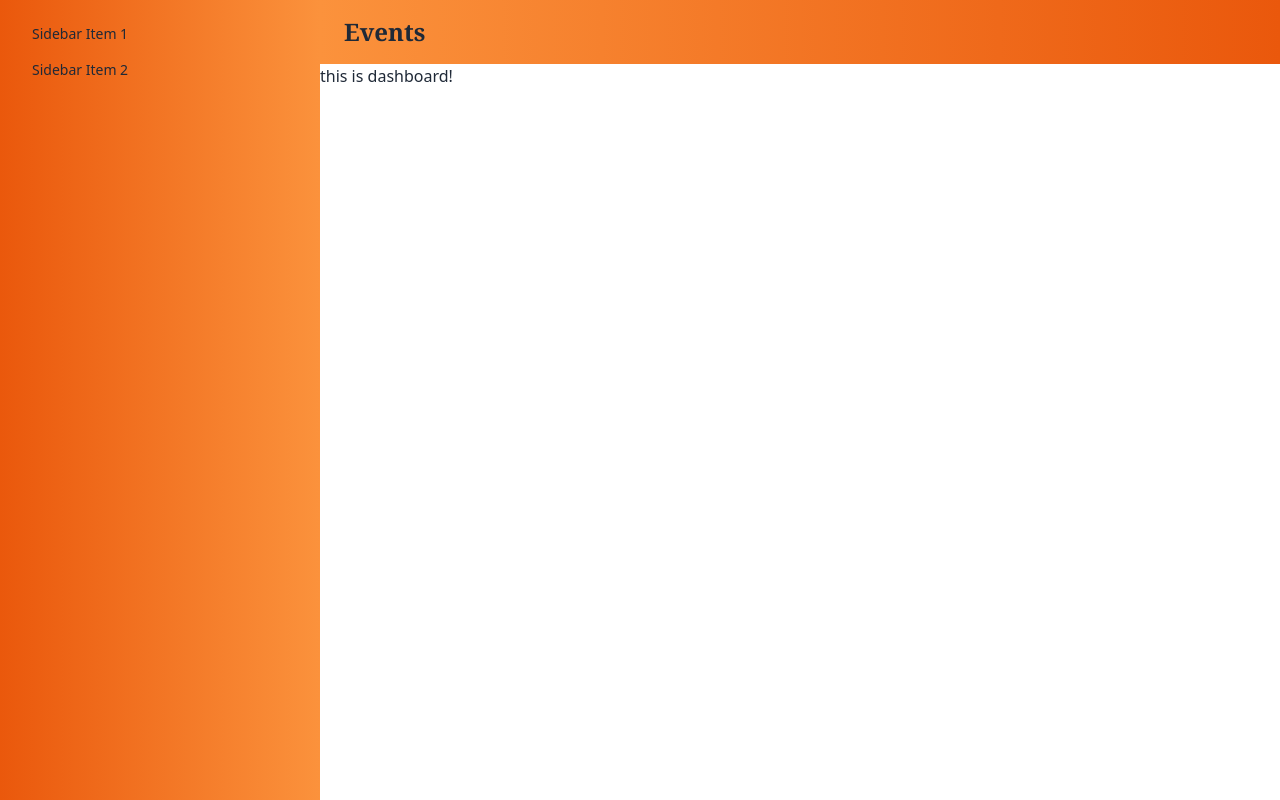
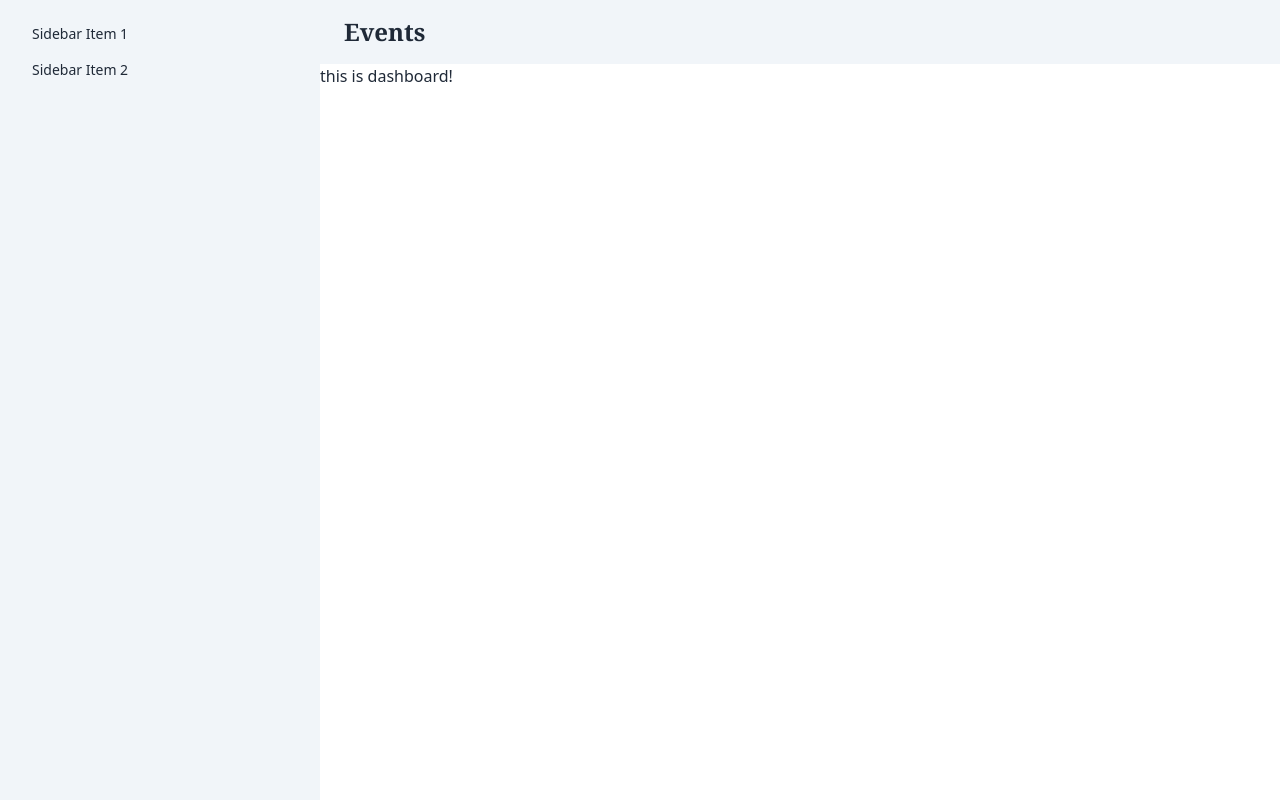
Before and after one commit to mizanor21/Event-Management, a React (Vite) app: page /dashboard in a window 1280 px wide. Built offline with nearby package versions, Linux system fonts and the light colour scheme; no server answers.

Commit message:
Dashboard part setup

```diff
--- a/src/layouts/DashLayouts.jsx
+++ b/src/layouts/DashLayouts.jsx
@@ -11,7 +11,7 @@ const DashLayouts = () => {
         <input id="my-drawer-3" type="checkbox" className="drawer-toggle" />
         <div className="drawer-content flex flex-col ">
           {/* Navbar */}
-          <div className="w-full navbar bg-gradient-to-r from-orange-400 to-orange-600">
+          <div className="w-full navbar bg-slate-100">
             <div className="flex-none lg:hidden">
               <label
                 htmlFor="my-drawer-3"
@@ -113,7 +113,7 @@ const DashLayouts = () => {
             aria-label="close sidebar"
             className="drawer-overlay"
           ></label>
-          <ul className="menu p-4 w-80 min-h-full bg-gradient-to-r from-orange-600 to-orange-400">
+          <ul className="menu p-4 w-80 min-h-full bg-slate-100">
             {/* Sidebar content here */}
             <li>
               <a>Sidebar Item 1</a>
```
